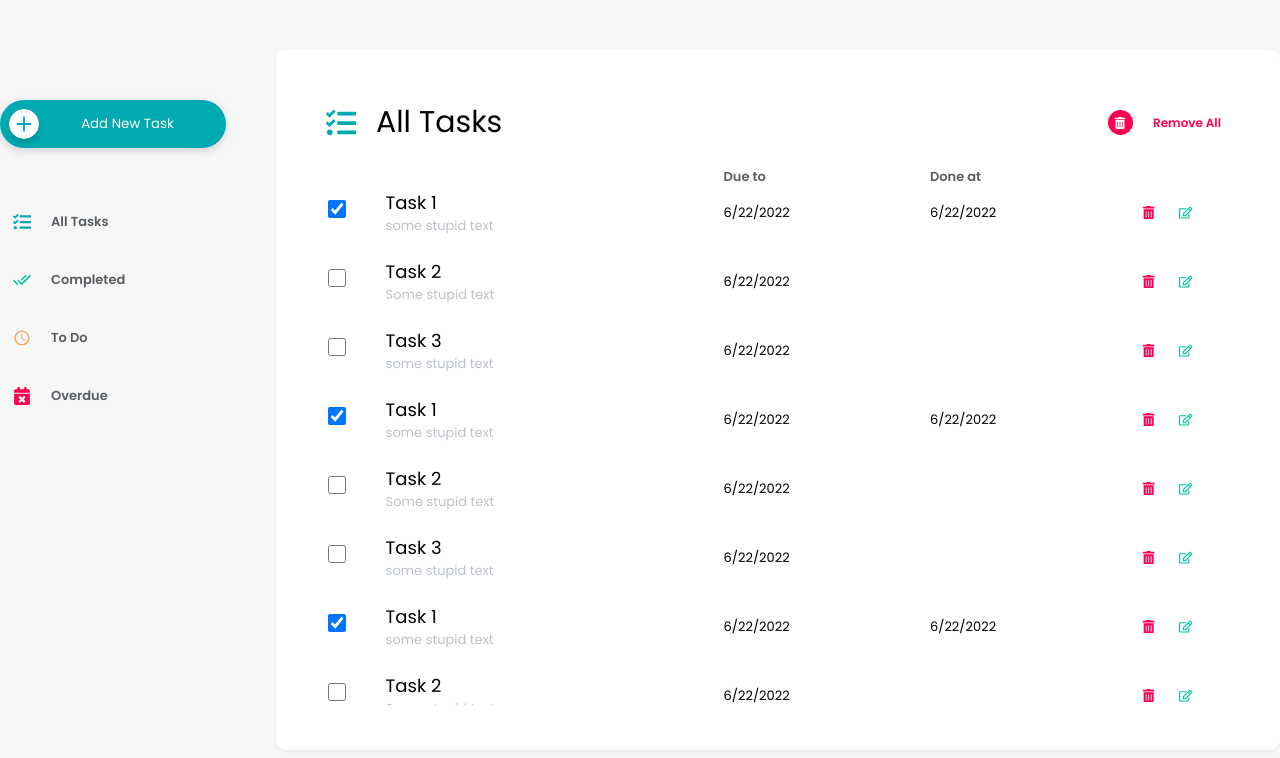
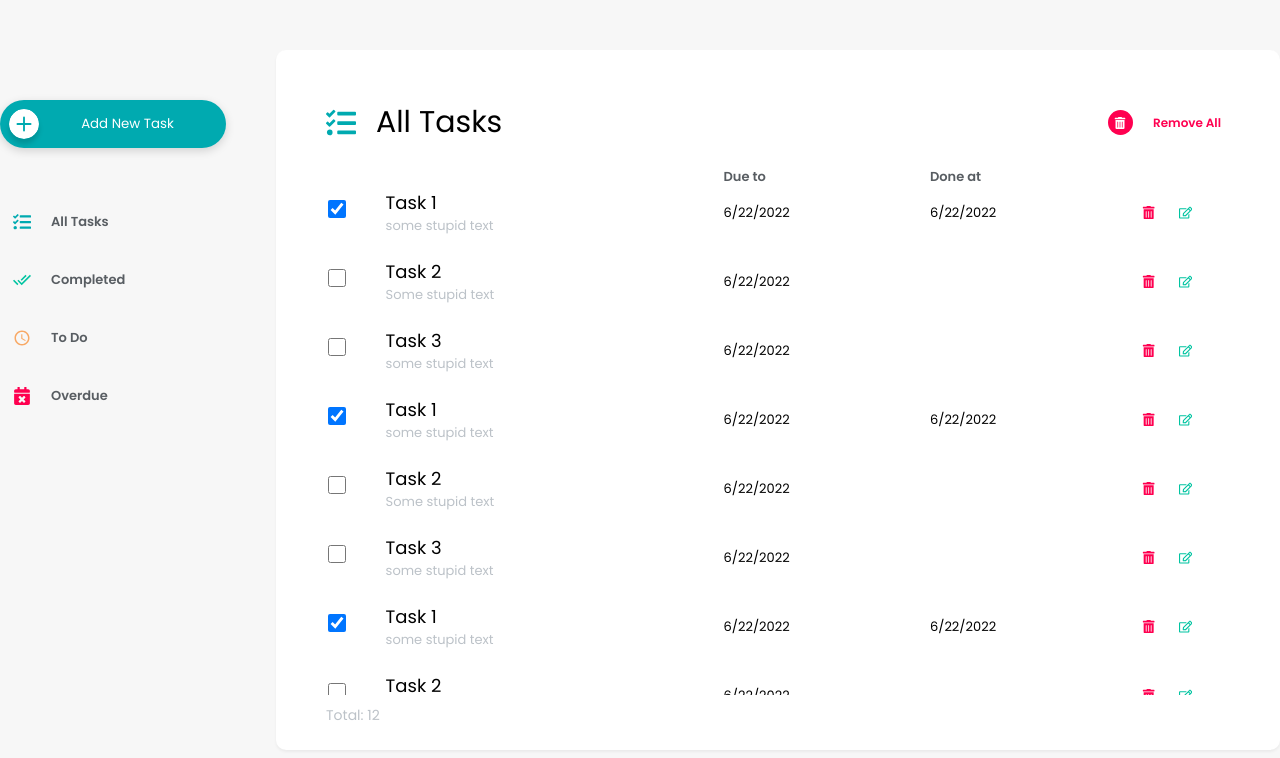
Before and after one commit to KhrapkoVasyl/sdm-OurDiary, a React (Create React App) app in the folder client/: page / in a window 1280 px wide. Shown: the top 758 px of the page. Built offline with nearby package versions, Linux system fonts and the light colour scheme.

Commit message:
Added label with total tasks count

```diff
--- a/client/src/components/tasks-list/TasksList.style.js
+++ b/client/src/components/tasks-list/TasksList.style.js
@@ -2,7 +2,7 @@ import styled from 'styled-components';
 import { getThemeValue } from 'utils/getThemeValue';
 
 export const TableContainer = styled.div`
-  height: calc(100% - 60px);
+  height: calc(100% - 70px);
   overflow: auto;
 
   ::-webkit-scrollbar {
--- a/client/src/components/tasks-page/TasksPage.js
+++ b/client/src/components/tasks-page/TasksPage.js
@@ -115,6 +115,7 @@ const TasksPage = ({ title, titleIconColor }) => {
         <RemoveAllButton />
       </S.PageHead>
       <TaskList tasks={tasks} />
+      <S.TotalTasks>Total: 12</S.TotalTasks>
     </S.Container>
   );
 };
--- a/client/src/components/tasks-page/TasksPage.style.js
+++ b/client/src/components/tasks-page/TasksPage.style.js
@@ -1,4 +1,5 @@
 import styled from 'styled-components';
+import { getThemeValue } from 'utils/getThemeValue';
 
 export const Container = styled.div`
   height: 100%;
@@ -22,3 +23,9 @@ export const Title = styled.h1`
     margin-right: 20px;
   }
 `;
+
+export const TotalTasks = styled.p`
+  color: ${getThemeValue('colorTextTertiary')};
+  font-size: 14px;
+  margin-top: 10px;
+`;
```
